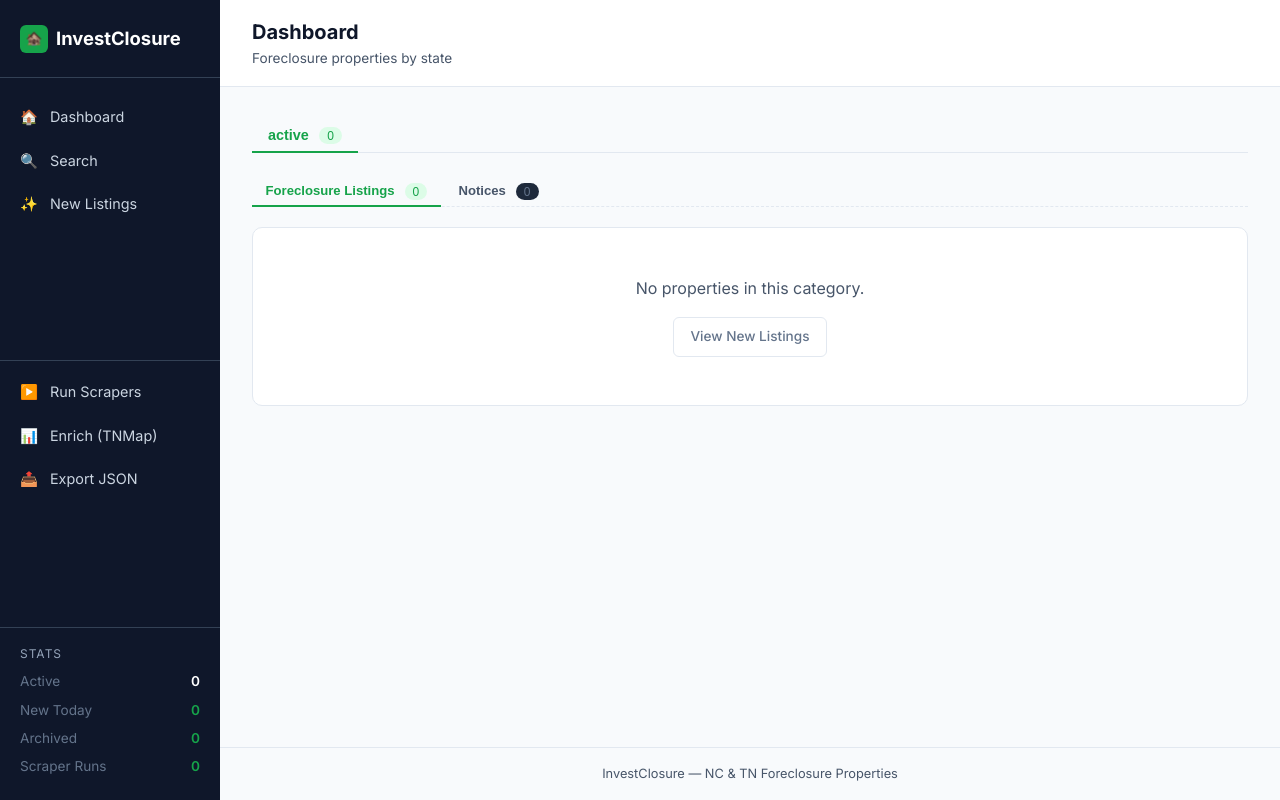
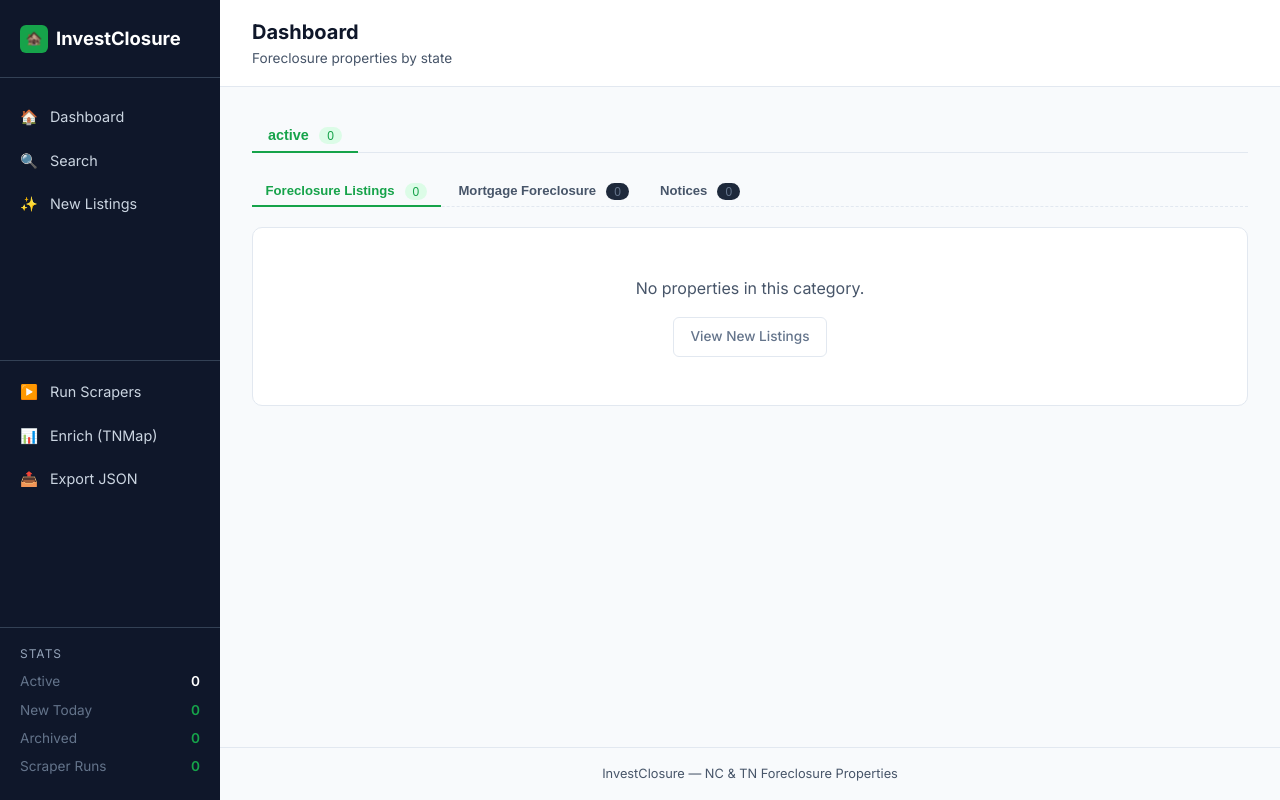
Before and after one commit to winmutt/investclosure, a Flask app: template templates/investclosure/landing.html in a window 1280 px wide. Run offline with Flask 3, Linux system fonts and the light colour scheme; the template is opened without the code that fills it: most values are stand-ins (such as "Sample title", 1, 10 or a date in 2020); data that the repository does not hold is empty.

Commit message:
Add mortgage foreclosure tab to dashboard
- Modified property_category() in scraper/server.py to distinguish mortgage
  foreclosures from tax foreclosures and notices, using notes and description
  keyword checks (mortgage, mtg, deed of trust)
- Added Mortgage Foreclosure tab to landing.html alongside existing Foreclosure
  Listings and Notices tabs
- Updated landing route to group properties into three categories (listing,
  mortgage, notice) per state

```diff
--- a/scraper/server.py
+++ b/scraper/server.py
@@ -62,14 +62,19 @@ NOTICE_TYPE_KEYWORDS = ("notice", "estate", "proceeding")
 
 
 def property_category(prop: dict) -> str:
-    """Bucket a property into 'notice' or 'listing' for dashboard tabs.
+    """Bucket a property into 'notice', 'listing', or 'mortgage' for dashboard tabs.
 
-    Notices are legal/public notices published in newspapers (no auction
-    listing). Foreclosure listings are actual auction/sale listings from
-    law-firm and auction scrapers.
+    Notices are legal/public notices published in newspapers (no auction listing).
+    Foreclosure listings are tax foreclosure auction/sale listings.
+    Mortgage listings are mortgage/Deed-of-Trust foreclosure listings.
     """
     source = (prop.get("source") or "").strip().lower()
     ptype = (prop.get("property_type") or "").strip().lower()
+    notes = (prop.get("notes") or "").lower()
+    desc = (prop.get("description") or "").lower()
+    # Check for mortgage/Deed-of-Trust indicators first (across all sources)
+    if "mortgage" in notes or "mtg" in notes or "deed of trust" in desc:
+        return "mortgage"
     if source in NOTICE_SOURCES or any(k in ptype for k in NOTICE_TYPE_KEYWORDS):
         return "notice"
     return "listing"
@@ -140,13 +145,13 @@ def landing():
     conn.close()
     props = _rows_to_dicts(props)
 
-    # Group active properties by state, then by category (listing / notice)
+    # Group active properties by state, then by category (listing / mortgage / notice)
     states: dict[str, dict[str, list]] = {}
     for p in props:
         st = (p.get("state") or "UNKNOWN").strip().upper()
-        cat = property_category(p)  # 'listing' or 'notice'
+        cat = property_category(p)  # 'listing', 'mortgage', or 'notice'
         if st not in states:
-            states[st] = {"listing": [], "notice": []}
+            states[st] = {"listing": [], "mortgage": [], "notice": []}
         states[st][cat].append(p)
 
     # Order states: priority markets first, then alphabetically
--- a/templates/investclosure/landing.html
+++ b/templates/investclosure/landing.html
@@ -118,6 +118,9 @@
         <button type="button" class="tab-btn active" data-tab="listing" aria-selected="true">
             Foreclosure Listings <span class="tab-count">{{ states[st].listing|length }}</span>
         </button>
+        <button type="button" class="tab-btn" data-tab="mortgage" aria-selected="false">
+            Mortgage Foreclosure <span class="tab-count">{{ states[st].mortgage|length }}</span>
+        </button>
         <button type="button" class="tab-btn" data-tab="notice" aria-selected="false">
             Notices <span class="tab-count">{{ states[st].notice|length }}</span>
         </button>
@@ -125,6 +128,10 @@
 
     <div class="tab-pane" data-tab-pane="listing" data-tab-pane-group="cat-{{ st }}">
         {{ tile_grid(states[st].listing, st, 'listing') }}
+    </div>
+
+    <div class="tab-pane" data-tab-pane="mortgage" data-tab-pane-group="cat-{{ st }}">
+        {{ tile_grid(states[st].mortgage, st, 'mortgage') }}
     </div>
 
     <div class="tab-pane" data-tab-pane="notice" data-tab-pane-group="cat-{{ st }}" hidden>
```
